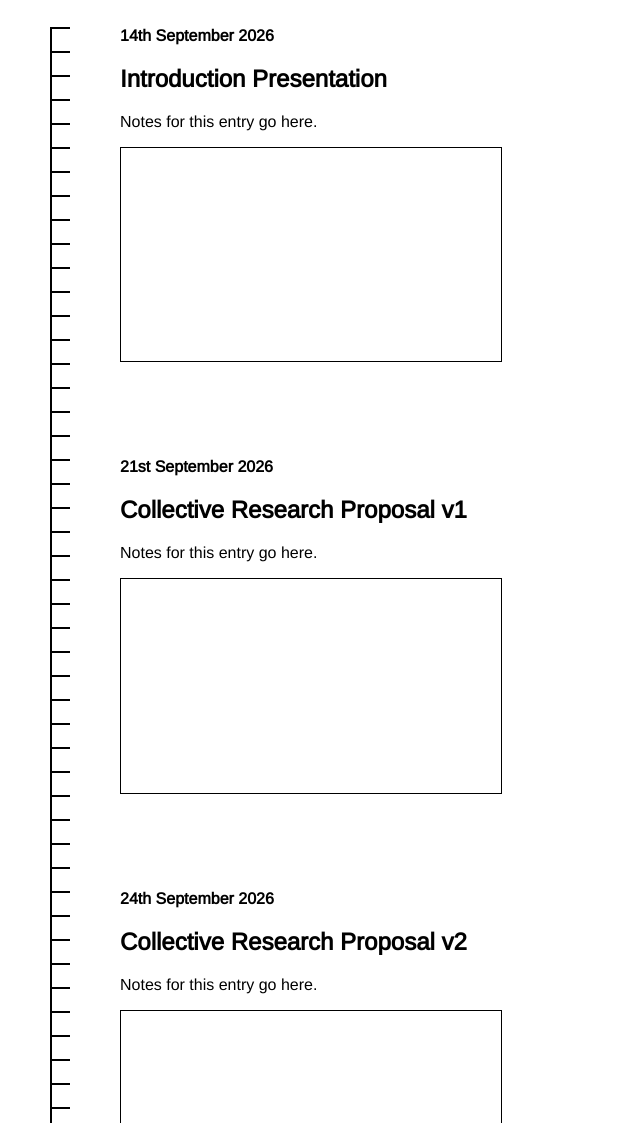
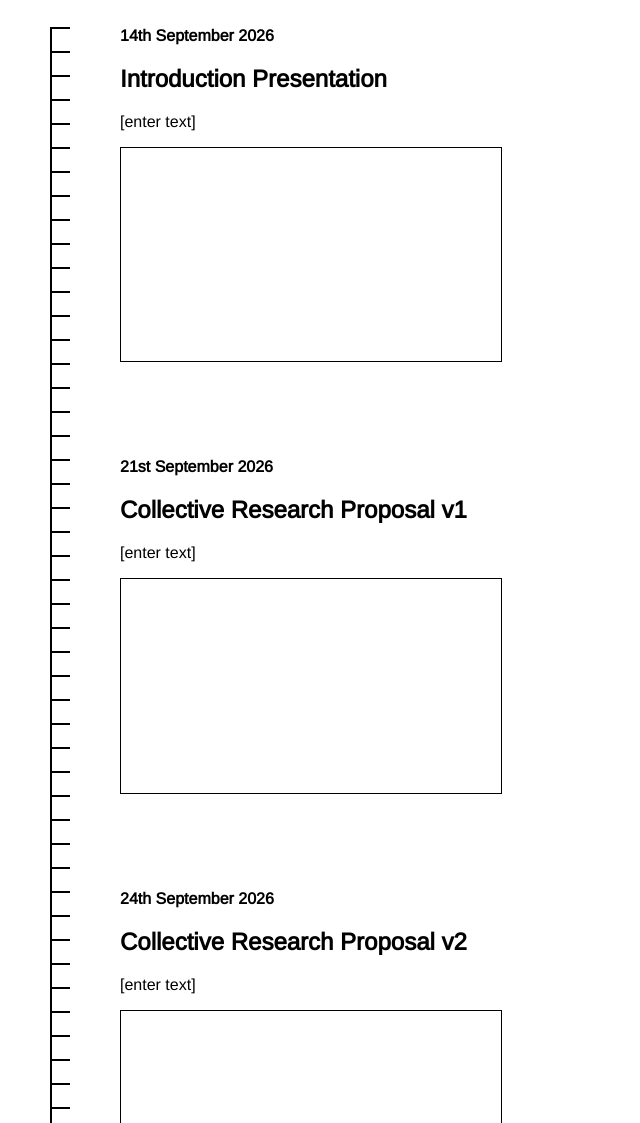
Before and after one commit to ayaanahmedstudios/workshop-process-book, a plain HTML site: page workshop-1.html in a window 1280 px wide. Shown: the part 177-1300 px from the top of the page, without its empty margins (0-640 px from the left). Drawn offline with nearby package versions, Linux system fonts and the light colour scheme.

Commit message:
Update workshop-1.html

```diff
--- a/workshop-1.html
+++ b/workshop-1.html
@@ -78,28 +78,28 @@
   <div class="entry">
     <p><b>14th September 2026</b></p>
     <h2>Introduction Presentation</h2>
-    <p>Notes for this entry go here.</p>
+    <p>[enter text]</p>
     <div class="placeholder"></div>
   </div>
 
   <div class="entry">
     <p><b>21st September 2026</b></p>
     <h2>Collective Research Proposal v1</h2>
-    <p>Notes for this entry go here.</p>
+    <p>[enter text]</p>
     <div class="placeholder"></div>
   </div>
 
   <div class="entry">
     <p><b>24th September 2026</b></p>
     <h2>Collective Research Proposal v2</h2>
-    <p>Notes for this entry go here.</p>
+    <p>[enter text]</p>
     <div class="placeholder"></div>
   </div>
 
   <div class="entry">
     <p><b>28th September 2026</b></p>
     <h2>Collective Research Proposal v3</h2>
-    <p>Notes for this entry go here.</p>
+    <p>[enter text]</p>
     <div class="placeholder"></div>
   </div>
 
```
